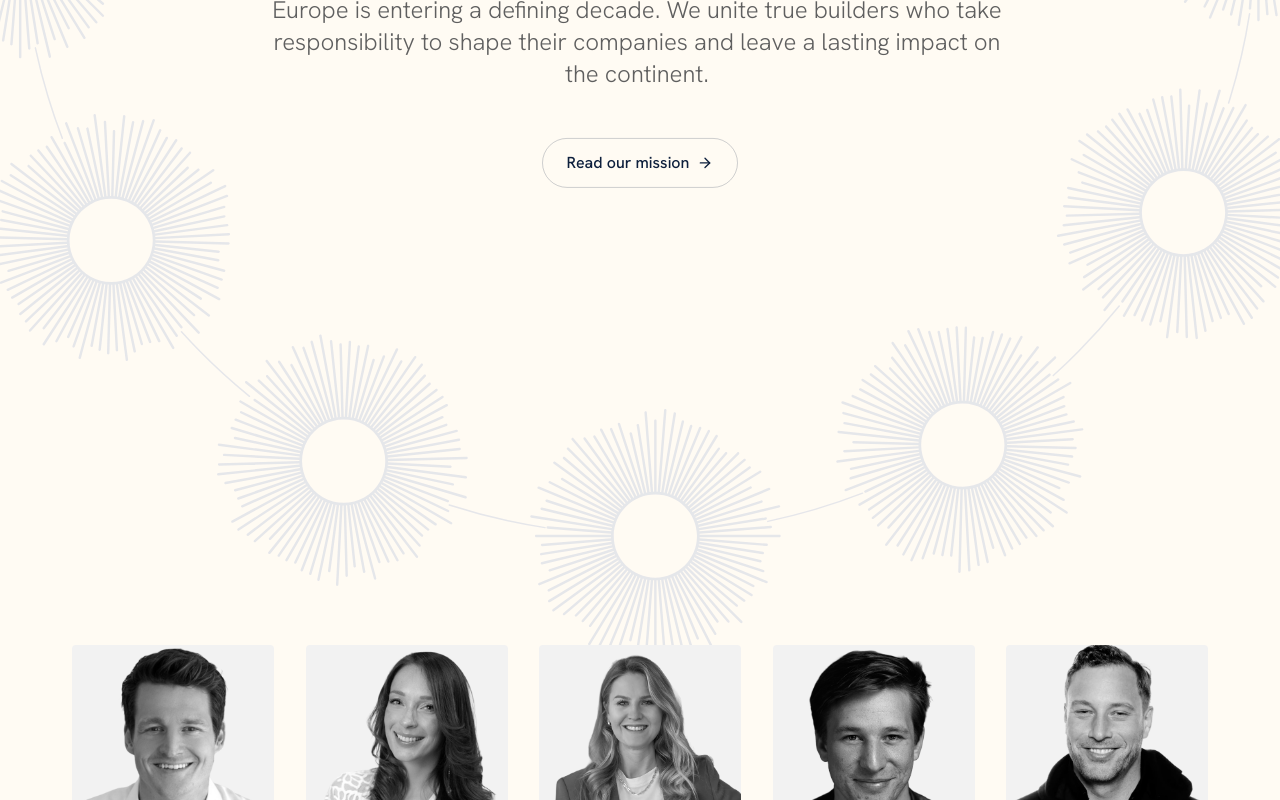
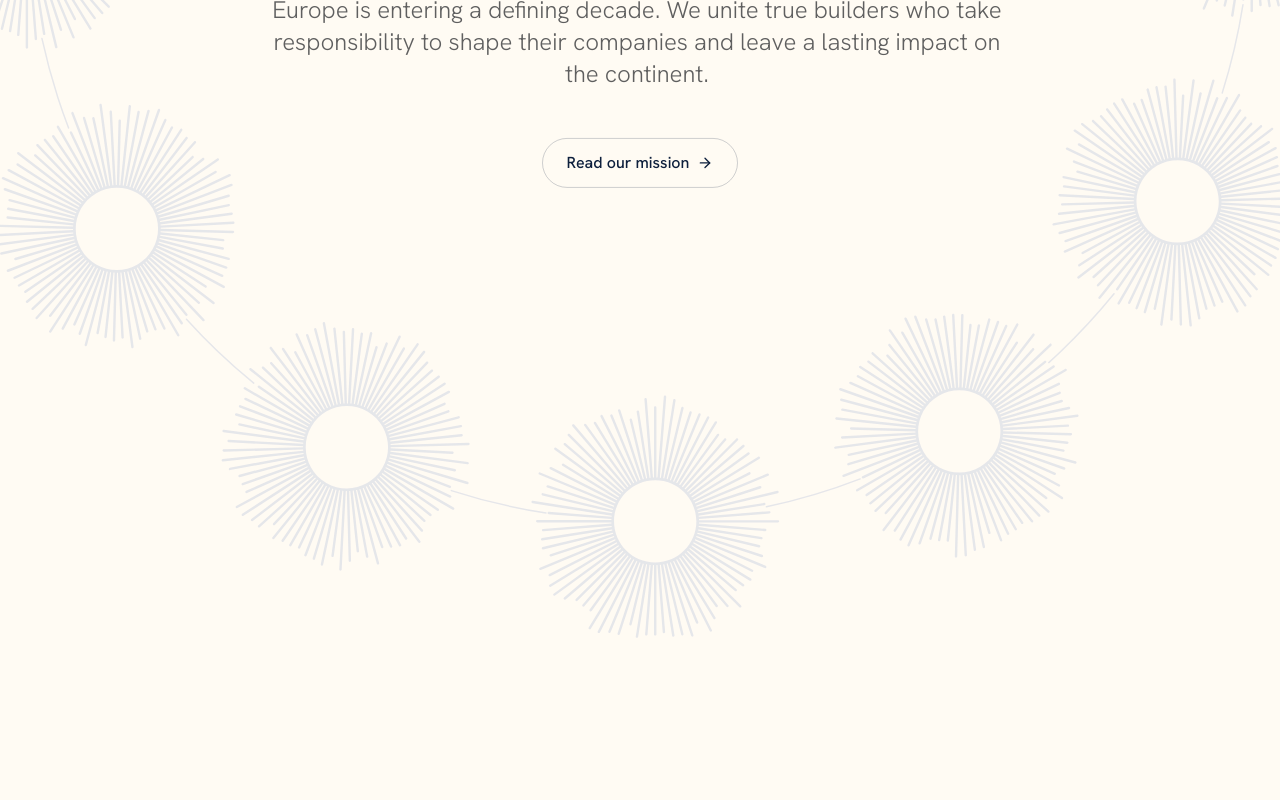
Before and after one commit to armandabbas/ValorianCircle, a React (Vite) app: page /#/ in a window 1280 px wide. Shown: the part 920-1720 px from the top of the page. Built offline with nearby package versions, Linux system fonts and the light colour scheme; a web font is replaced by a local one.

Commit message:
Increase distance between Vision section and Our Network section

```diff
--- a/src/app/pages/NewPage.tsx
+++ b/src/app/pages/NewPage.tsx
@@ -884,7 +884,7 @@
         </section>
 
           {/* OUR NETWORK & STATS */}
-          <section className="pt-16 pb-32 md:pt-24 md:pb-32 px-6 md:px-12">
+          <section className="pt-32 pb-32 md:pt-64 md:pb-32 px-6 md:px-12">
             <div className="max-w-[1200px] mx-auto">
               <div className="mb-16 max-w-[600px]">
                 <motion.div
```
